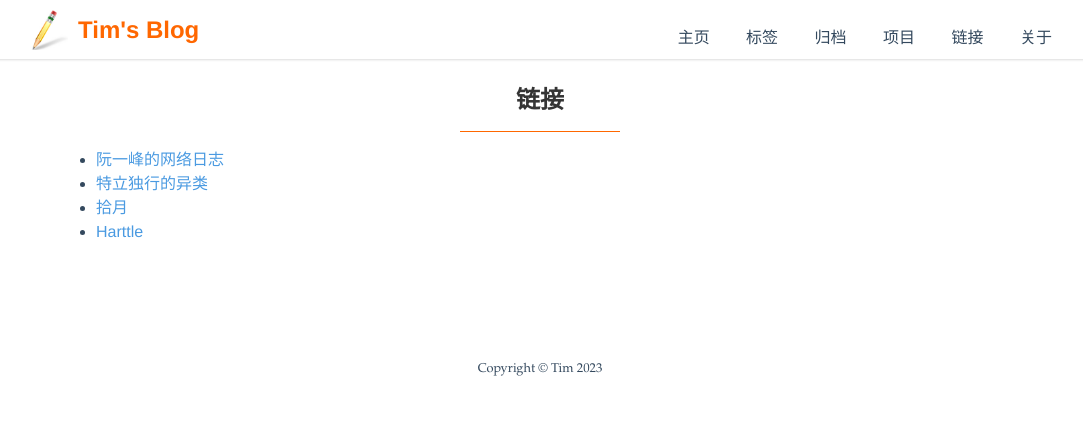
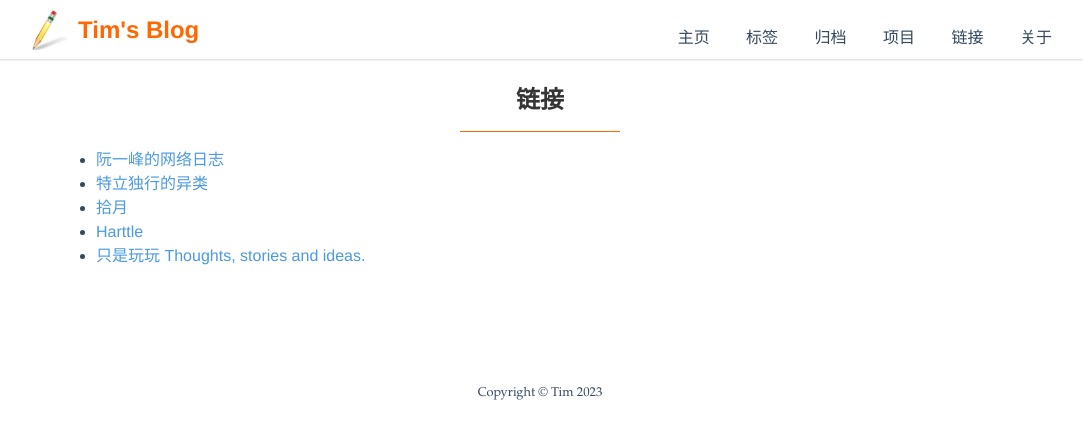
Before and after one commit to leanfish2011/leanfish2011.github.io, a Jekyll site: the page built from _pages/link.md, in a window 1280 px wide. Shown: the top 439 px of the page, without its empty margins (100-1183 px from the left). Built offline with Jekyll 4.4.1, drawn with Linux system fonts in a browser that asks for light colours.

Commit message:
Update link.md

```diff
--- a/_pages/link.md
+++ b/_pages/link.md
@@ -11,3 +11,4 @@ permalink: /link
 * <a href="https://demochen.com" target ="_blank">特立独行的异类</a>
 * <a href="https://www.skyue.com" target ="_blank">拾月</a>
 * <a href="https://harttle.land" target ="_blank">Harttle</a>
+* <a href="https://1900.live" target ="_blank">只是玩玩  Thoughts, stories and ideas.</a>
```
